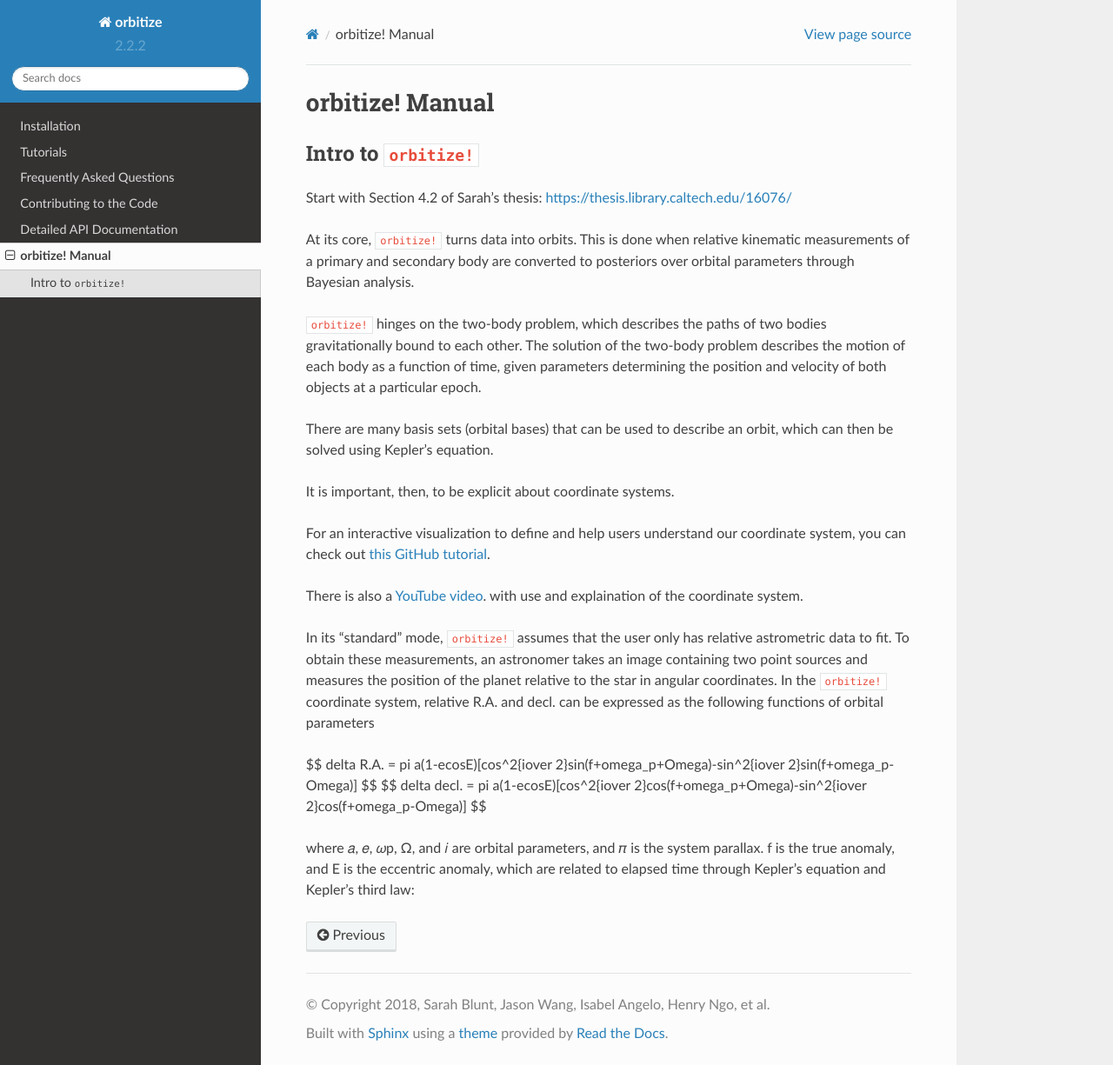
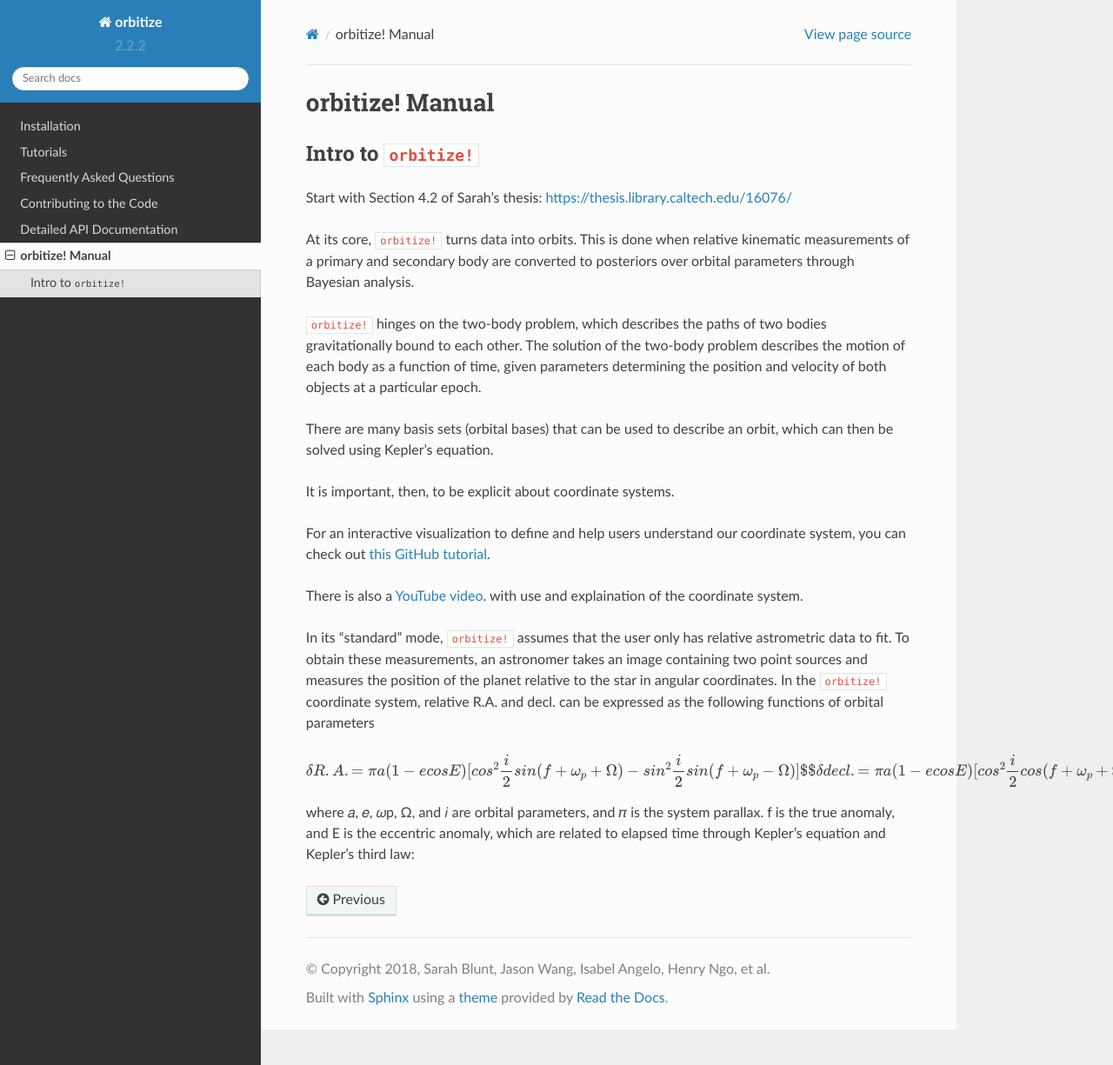
Before and after one commit to sblunt/orbitize, a Sphinx documentation site: the page built from docs/manual.rst, in a window 1280 px wide and 1225 px high. Shown: the whole window at 87% size. Built offline with Sphinx 7.4.7 and the Read the Docs theme 2.0.0, drawn with Linux system fonts in a browser that asks for light colours; pages that are not in the unit, such as notebooks, are missing from menus.

```diff
--- a/docs/manual.rst
+++ b/docs/manual.rst
@@ -35,8 +35,9 @@ and measures the position of the planet relative to the star in angular coordina
 In the ``orbitize!`` coordinate system, relative R.A. and decl. can be expressed as the following functions
 of orbital parameters
 
-$$ \delta R.A. = \pi a(1-ecosE)[cos^2{i\over 2}sin(f+\omega_p+\Omega)-sin^2{i\over 2}sin(f+\omega_p-\Omega)] $$
-$$ \delta decl. = \pi a(1-ecosE)[cos^2{i\over 2}cos(f+\omega_p+\Omega)-sin^2{i\over 2}cos(f+\omega_p-\Omega)] $$
+.. math::
+    \delta R.A. = \pi a(1-ecosE)[cos^2{i\over 2}sin(f+\omega_p+\Omega)-sin^2{i\over 2}sin(f+\omega_p-\Omega)] $$
+    \delta decl. = \pi a(1-ecosE)[cos^2{i\over 2}cos(f+\omega_p+\Omega)-sin^2{i\over 2}cos(f+\omega_p-\Omega)] $$
 
 where 𝑎, 𝑒, 𝜔p, Ω, and 𝑖 are orbital parameters, and 𝜋 is the system parallax. f is
 the true anomaly, and E is the eccentric anomaly, which are related to elapsed time
```
